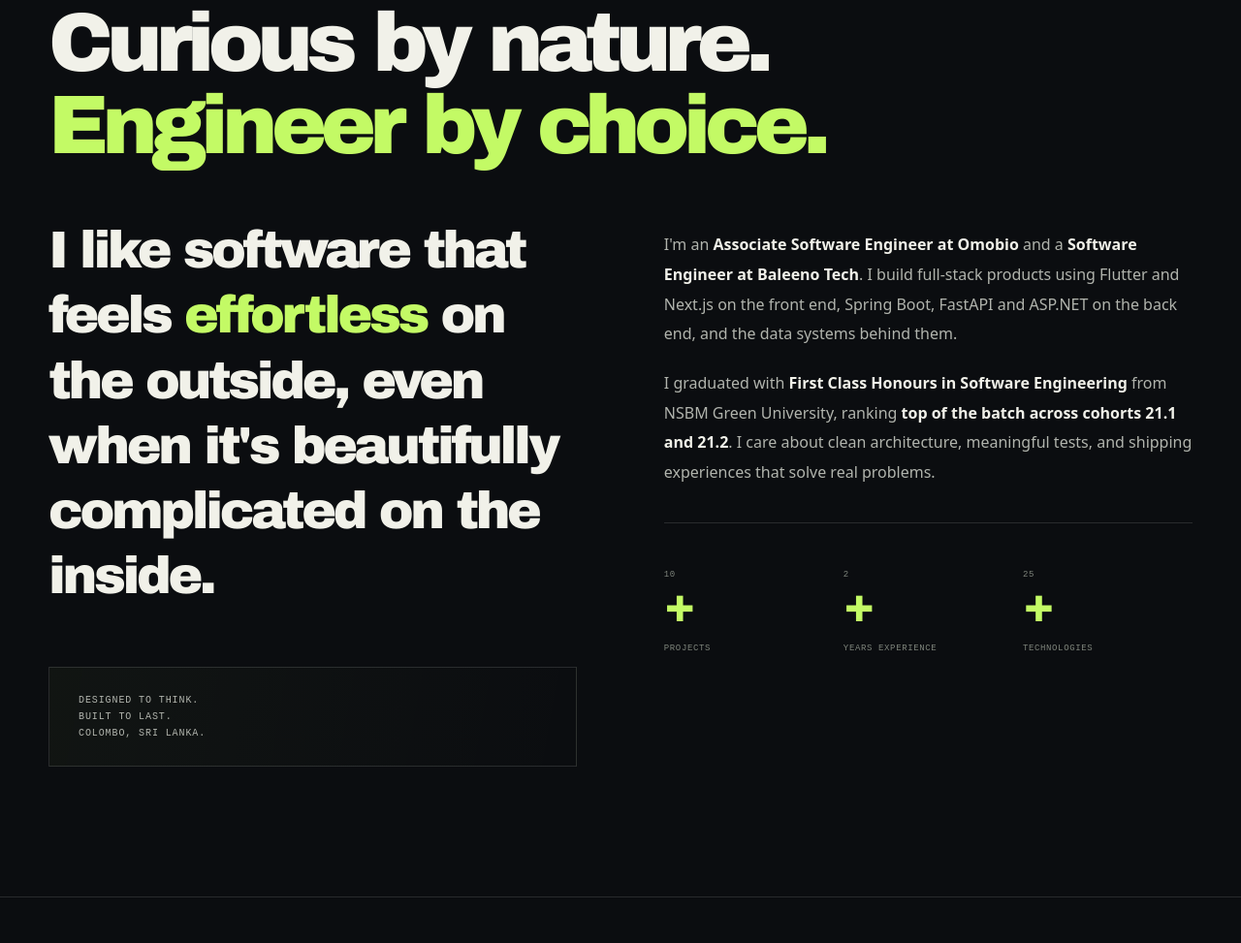
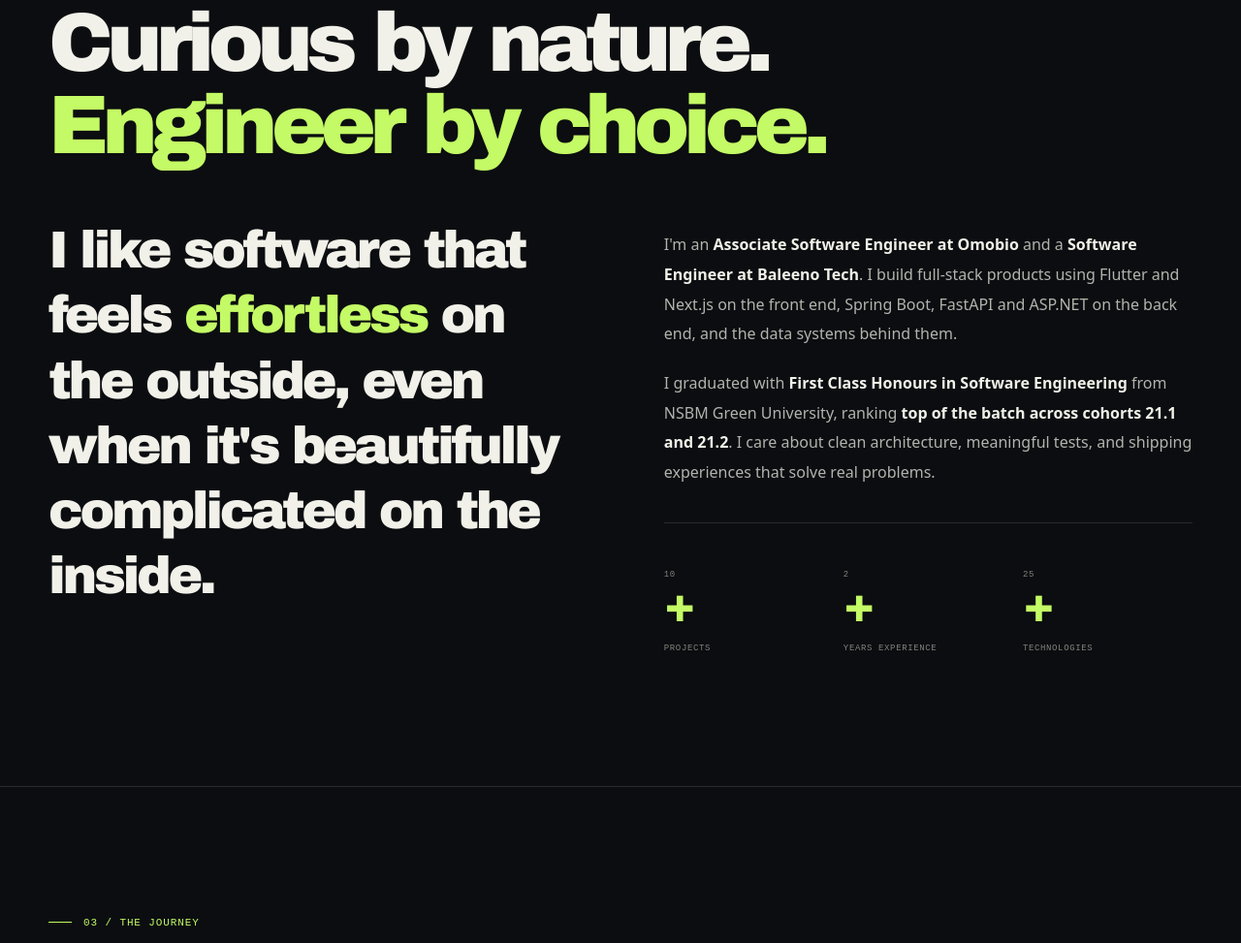
Before and after one commit to Harindi21/Harindi21.github.io, a plain HTML site: page index.html in a window 1280 px wide. Shown: the part 3249-4222 px from the top of the page at 97% size. Drawn offline with Linux system fonts and the light colour scheme; animation ran at ten frames a second.

Commit message:
Update index.html

```diff
--- a/index.html
+++ b/index.html
@@ -156,7 +156,7 @@ html[data-motion="off"]{scroll-behavior:auto}html[data-motion="off"] *,html[data
 
     <section class="section about" id="about" aria-labelledby="aboutTitle">
       <div class="container"><div class="kicker reveal">02 / THE HUMAN BEHIND THE CODE</div><div class="section-top reveal"><h2 class="section-title" id="aboutTitle">Curious by nature.<br><em>Engineer by choice.</em></h2></div>
-      <div class="about-grid"><div class="reveal"><p class="about-lead">I like software that feels <strong>effortless</strong> on the outside, even when it's beautifully complicated on the inside.</p><div class="about-stamp"><span class="stamp-caption">DESIGNED TO THINK.<br>BUILT TO LAST.<br>COLOMBO, SRI LANKA.</span></div></div><div class="about-right reveal"><p>I'm an <strong>Associate Software Engineer at Omobio</strong> and a <strong>Software Engineer at Baleeno Tech</strong>. I build full-stack products using Flutter and Next.js on the front end, Spring Boot, FastAPI and ASP.NET on the back end, and the data systems behind them.</p><p>I graduated with <strong>First Class Honours in Software Engineering</strong> from NSBM Green University, ranking <strong>top of the batch across cohorts 21.1 and 21.2</strong>. I care about clean architecture, meaningful tests, and shipping experiences that solve real problems.</p><div class="metric-row"><div class="metric"><strong><span data-counter="10">10</span>+</strong><span>Projects</span></div><div class="metric"><strong><span data-counter="2">2</span>+</strong><span>Years experience</span></div><div class="metric"><strong><span data-counter="25">25</span>+</strong><span>Technologies</span></div></div></div></div>
+      <div class="about-grid"><div class="reveal"><p class="about-lead">I like software that feels <strong>effortless</strong> on the outside, even when it's beautifully complicated on the inside.</p></div><div class="about-right reveal"><p>I'm an <strong>Associate Software Engineer at Omobio</strong> and a <strong>Software Engineer at Baleeno Tech</strong>. I build full-stack products using Flutter and Next.js on the front end, Spring Boot, FastAPI and ASP.NET on the back end, and the data systems behind them.</p><p>I graduated with <strong>First Class Honours in Software Engineering</strong> from NSBM Green University, ranking <strong>top of the batch across cohorts 21.1 and 21.2</strong>. I care about clean architecture, meaningful tests, and shipping experiences that solve real problems.</p><div class="metric-row"><div class="metric"><strong><span data-counter="10">10</span>+</strong><span>Projects</span></div><div class="metric"><strong><span data-counter="2">2</span>+</strong><span>Years experience</span></div><div class="metric"><strong><span data-counter="25">25</span>+</strong><span>Technologies</span></div></div></div></div>
       </div>
     </section>
 
```
